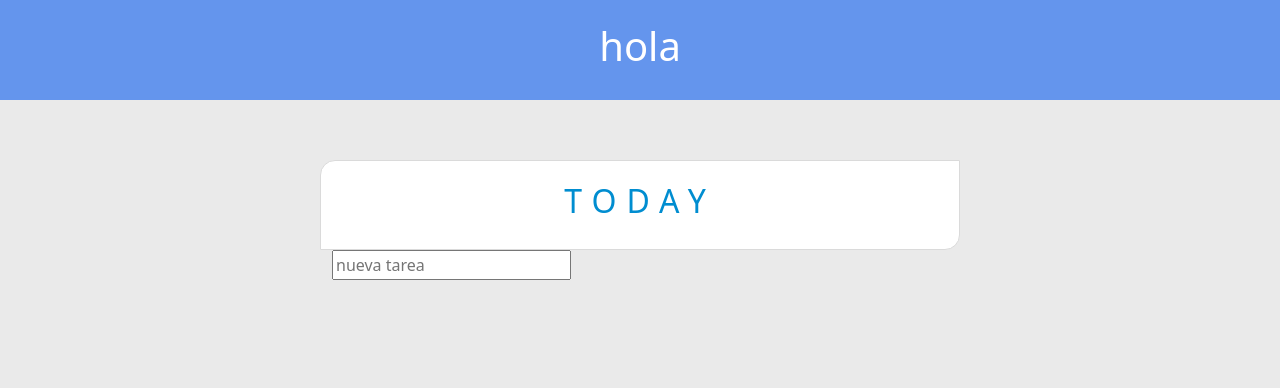
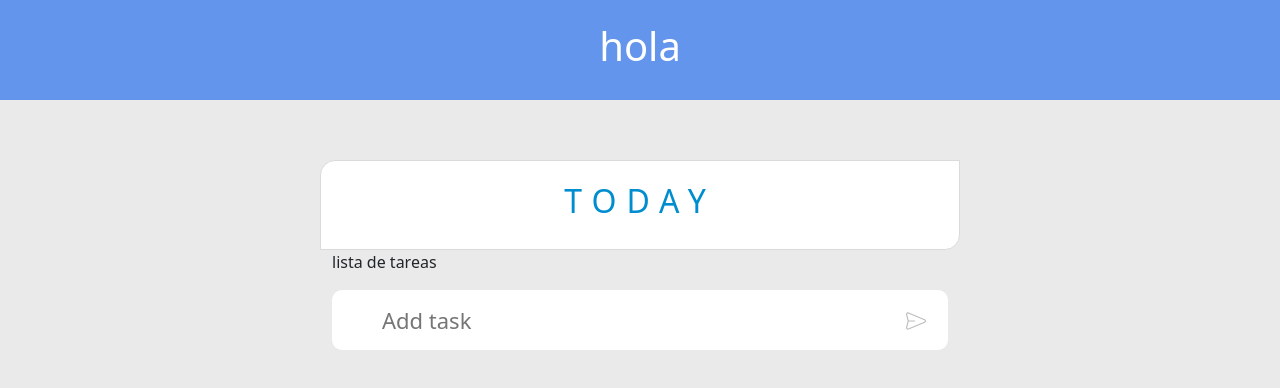
Before and after one commit to makemile/to-do-list, a React (Create React App) app: page / in a window 1280 px wide. Shown: the top 388 px of the page. Built offline with nearby package versions, Linux system fonts and the light colour scheme.

Commit message:
component addtask

```diff
--- a/src/App.js
+++ b/src/App.js
@@ -1,30 +1,29 @@
-import {Container, Row, Col} from "react-bootstrap";
-import './App.scss';
-
+import { Container, Row, Col } from "react-bootstrap";
+import AddTask from "./components/AddTask/AddTask";
+import "./App.scss";
 
 function App() {
   return (
     <Container fluid className="app">
       <div className="title">
-      <h1>hola</h1>
+        <h1>hola</h1>
       </div>
       <Row className="to-do-list">
-        <Col className="to-do-list__title" xs={{span: 10, offset:1}}
-        md={{span:6, offset:3}}>
-        <h2>
-          TODAY
-        </h2>
+        <Col
+          className="to-do-list__title"
+          xs={{ span: 10, offset: 1 }}
+          md={{ span: 6, offset: 3 }}
+        >
+          <h2>TODAY</h2>
         </Col>
-        <Col className="to-do-list__list" xs={{span: 10, offset:1}}
-        md={{span:6, offset:3}}>
-          <input placeholder="nueva tarea"/>
-
-
-
+        <Col
+          className="to-do-list__list"
+          xs={{ span: 10, offset: 1 }}
+          md={{ span: 6, offset: 3 }}
+        >lista de tareas
+          <AddTask />
         </Col>
-
       </Row>
-
     </Container>
   );
 }
--- /dev/null
+++ b/src/components/AddTask/AddTask.js
@@ -0,0 +1,27 @@
+import React from "react";
+import { Form, Button} from "react-bootstrap";
+import "./AddTask.scss";
+import { ReactComponent as Send } from "../../asset/send.svg"
+
+
+const AddTask = () => {
+
+    const FormOnSubmit = () => {
+        console.log("formulario")
+    }
+
+
+    return(
+       <Form onSubmit={FormOnSubmit} className="add-task">
+           <input className="add-task__input"
+           type="text"
+           onChange={FormOnSubmit}
+           placeholder="Add task"
+           />
+           <Button type="submit"><Send/></Button>
+
+       </Form>
+    )
+}
+
+export default AddTask;
--- /dev/null
+++ b/src/components/AddTask/AddTask.scss
@@ -0,0 +1,44 @@
+.add-task{
+    border-radius: 1px;
+    position: relative;
+
+    input{
+        width: 100%;
+        border: 0 !important;
+        border-radius: 10px;
+        outline: none !important;
+        height: 60px;
+        padding: 20px 50px;
+        margin-top: 1rem;
+        font-size: 22px;
+    }
+
+    button{
+        position: absolute;
+
+        right: 10px;
+        background-color: transparent !important;
+        border: 0px;
+        height: 90px;
+
+        // background-color: transparent !important;
+        // width: 40px;
+        // // display: flex;
+        // border: 0px;
+        // height: 15%;
+
+
+        &:hover,
+        &:active,
+        &:focus{
+            background-color: transparent !important;
+            box-shadow: none !important;
+        }
+        svg{
+            width: 20px;
+            fill: #bdbdbd;
+        }
+    }
+
+
+}
--- /dev/null
+++ b/src/components/AddTask/index.js
@@ -0,0 +1 @@
+export {default} from "../AddTask/index";
--- a/src/index.scss
+++ b/src/index.scss
@@ -1,4 +1,6 @@
 body{
-    margin: 0;
+ margin: 0;
+ padding: 0;
+ box-sizing: border-box;
     background-color: #eaeaea;
 }
```
Also changed, not shown: src/asset/send.svg (added).
